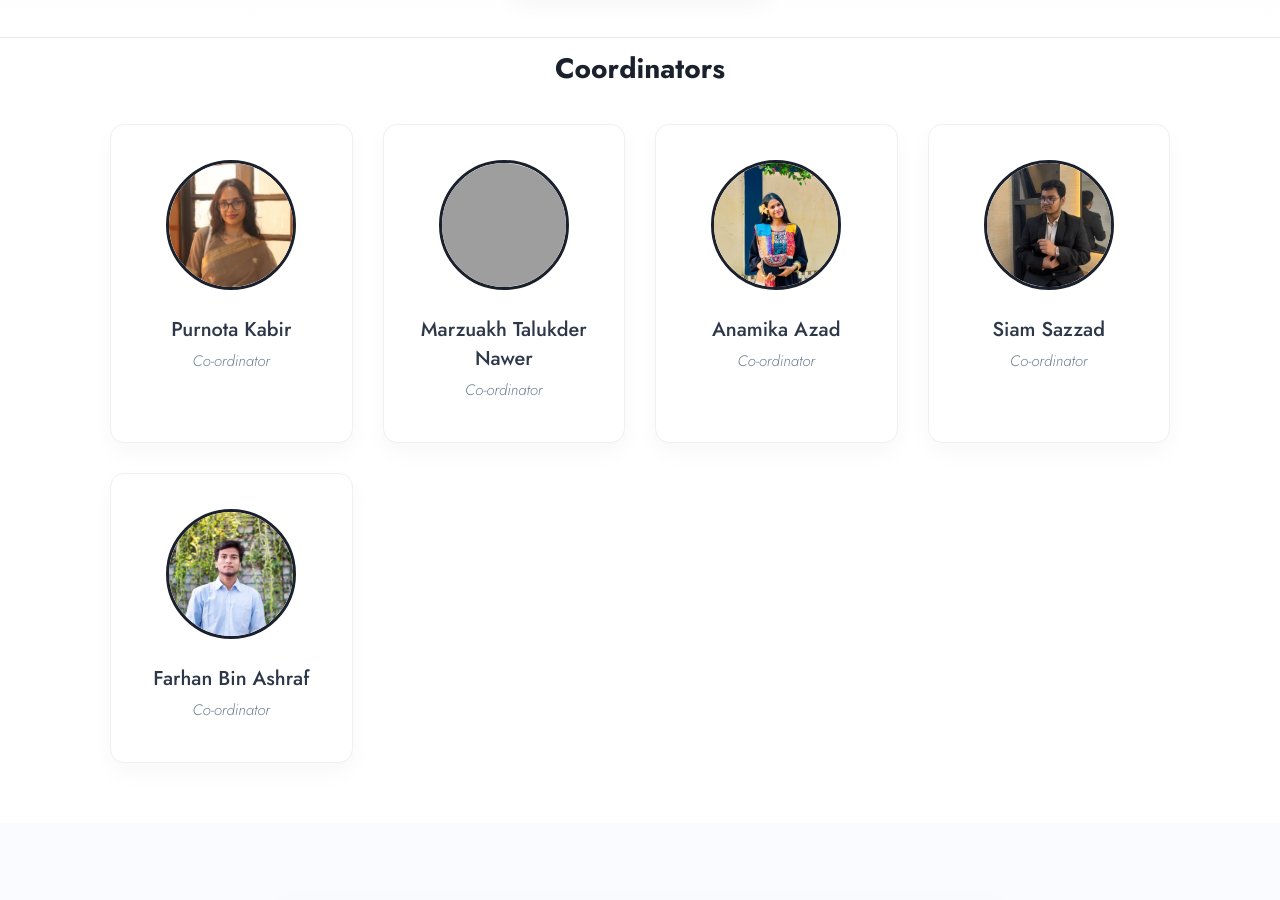
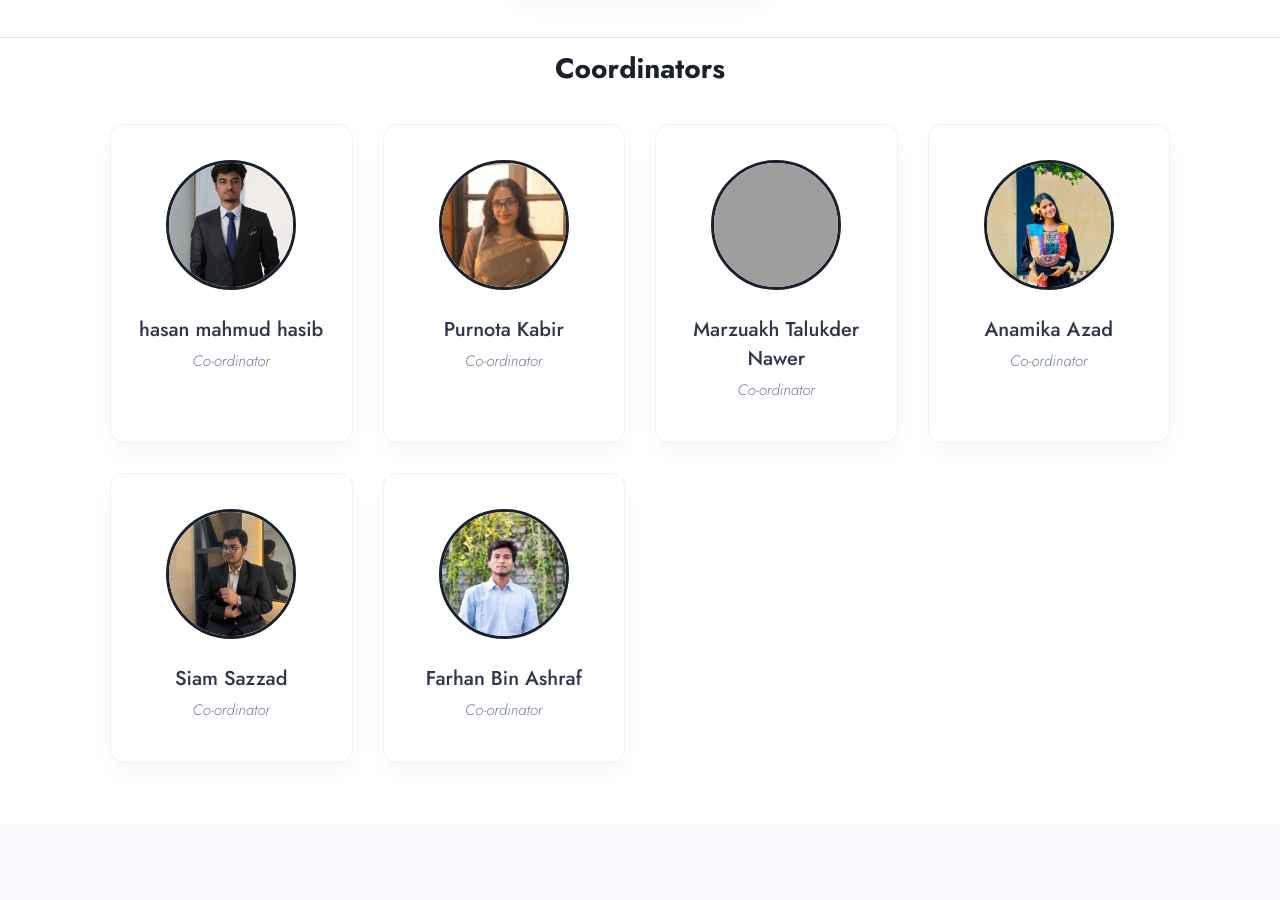
Before and after one commit to BSCF24/bscf24.github.io, an Astro site: page /youth-network in a window 1280 px wide. Shown: the part 1230-2130 px from the top of the page. Built offline with nearby package versions, Linux system fonts and the light colour scheme; Astro itself is replaced by a stand-in of ours; grey boxes are pictures that could not be loaded; a web font is replaced by a local one.

Commit message:
Add Hasan Mahmud Hasib to Youth Network coordinators

```diff
--- a/src/pages/youth-network.astro
+++ b/src/pages/youth-network.astro
@@ -10,6 +10,13 @@ const coordinator = [
     designation: "Chief Co-ordinator",
     area: "Central Management",
     image: "/contents/images/youth-network/priyanka.jpg"
+  },
+ {
+    name: "hasan mahmud hasib",
+    slug: "hasan-mahmud-hasib",
+    designation: "Co-ordinator",
+    area: "",
+    image: "/contents/images/youth-network/hasib.jpeg"
   },
   {
     name: "Purnota Kabir",
```
Also changed, not shown: src/assets/images/youth-network/hasib.jpeg (added).
